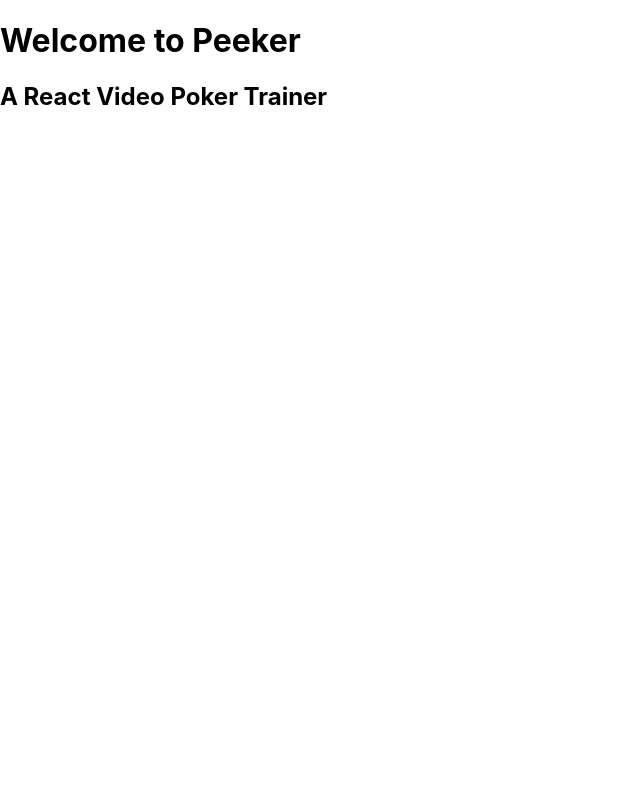
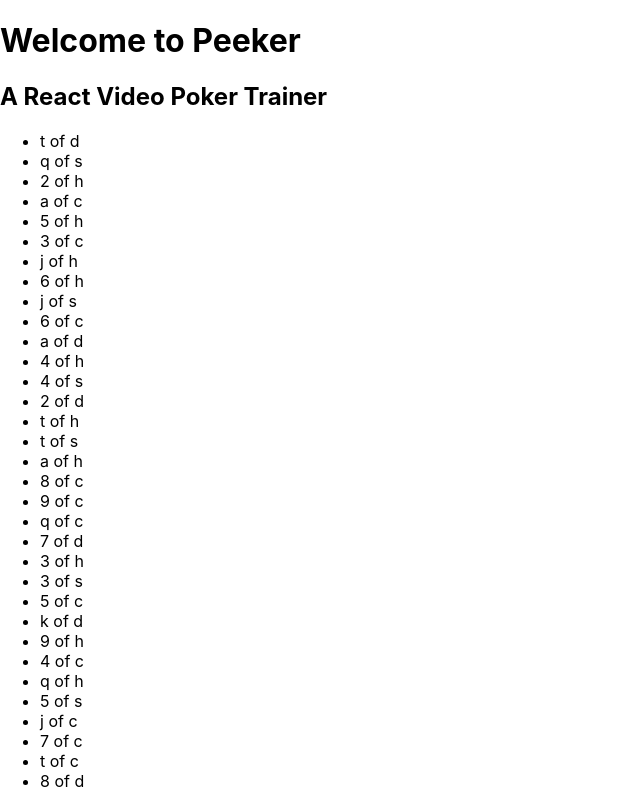
Before and after one commit to patrickrgrady81/Peeker-front, a React (Create React App) app: page / in a window 1280 px wide. Shown: the top 792 px of the page, without its empty margins (0-640 px from the left). Built offline with nearby package versions, Linux system fonts and the light colour scheme.

Commit message:
deck now shows on screen insteas of in the console.

```diff
--- a/src/components/app/App.js
+++ b/src/components/app/App.js
@@ -3,9 +3,11 @@
 import Deck from './Deck.js';
 
 // eslint-disable-next-line
-const deck = new Deck();
+// const deck = new Deck();
 
 class App extends Component {
+
+
   render() {
     return (
       <div>
--- a/src/components/app/Deck.js
+++ b/src/components/app/Deck.js
@@ -1,13 +1,13 @@
 import Card from "./Card";
-import { Component } from 'react'
+import React, { Component } from 'react'
 
 
 export default class Deck extends Component {
-  constructor(props) {
-    super(props);
+  constructor() {
+    super();
     this.state = {};
 
-    this.debug = true;
+    this.debug = false;
     this.cards = [];
 
     this.createDeck();
@@ -16,11 +16,16 @@
   }
 
   render() {
-    return null;
+    return (
+      <ul>
+      {this.cards.map((card, i) => {
+        return <li key={i}>{`${card.v} of ${card.s}`}</li>
+      })}
+      </ul>
+    );
   }
 
   createDeck() {
-    if (this.debug) console.log("Creating Deck....");
     const suits = ['h', 'd', 'c', 's'];
     const vals = ['a', '2', '3', '4', '5', '6', '7', '8', '9', 't', 'j', 'q', 'k']
 
@@ -29,7 +34,6 @@
         this.cards.push(new Card(vals[j], suits[i]));
       }
     }
-    if (this.debug) console.log("Done Creating!");
   }
 
   showDeck() {
@@ -39,14 +43,11 @@
   }
 
   shuffleDeck() {
-    if (this.debug) console.log("Shuffling the Deck.......");
-
     for (let i = 0; i < this.cards.length; i++) {
       let pickACard = Math.floor(Math.random() * (this.cards.length));
       let temp = this.cards[i];
       this.cards[i] = this.cards[pickACard];
       this.cards[pickACard] = temp;
     }
-    if (this.debug) console.log("Done Shuffling");
   }
 }
```
Also changed, not shown: src/components/app/Card.js (line endings or trailing spaces).
